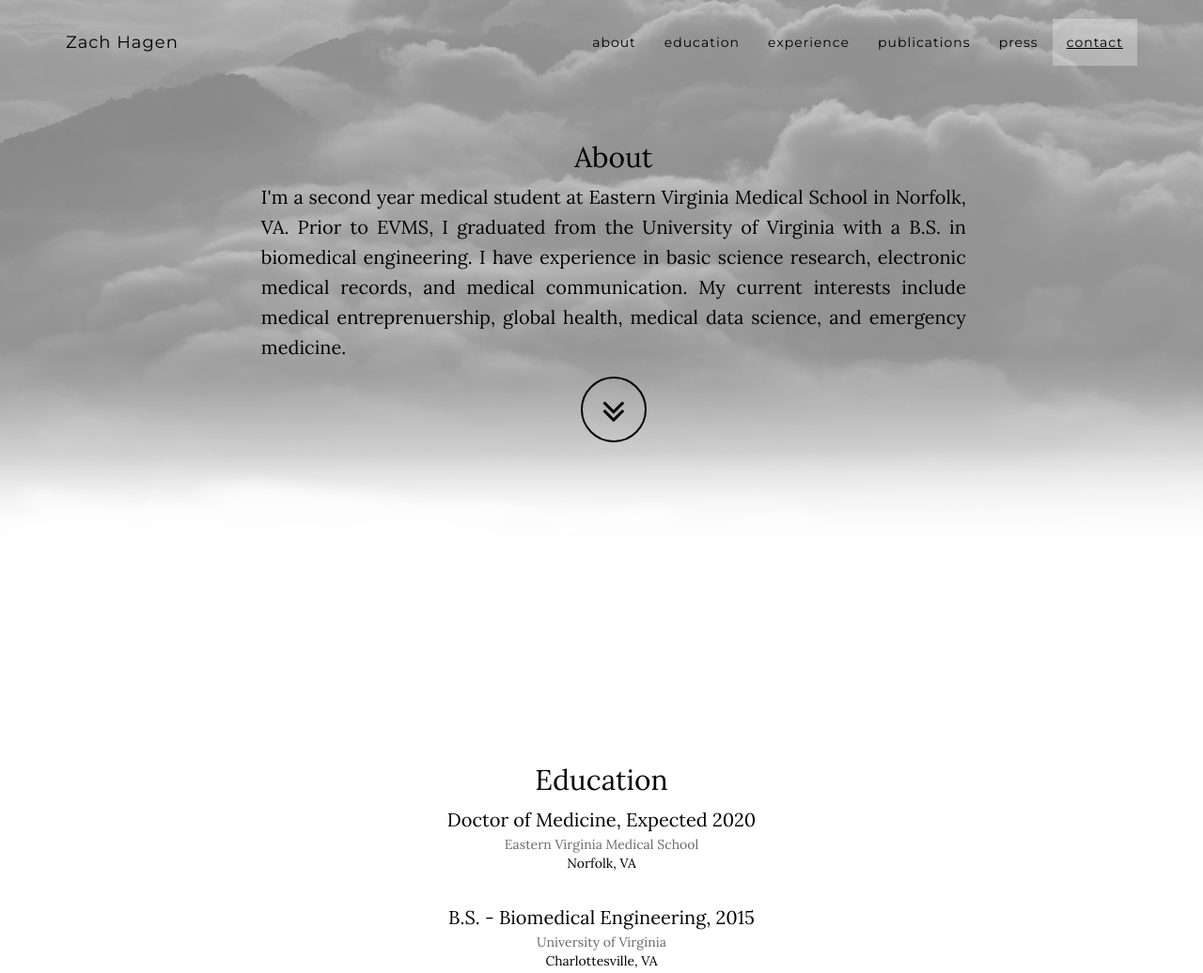
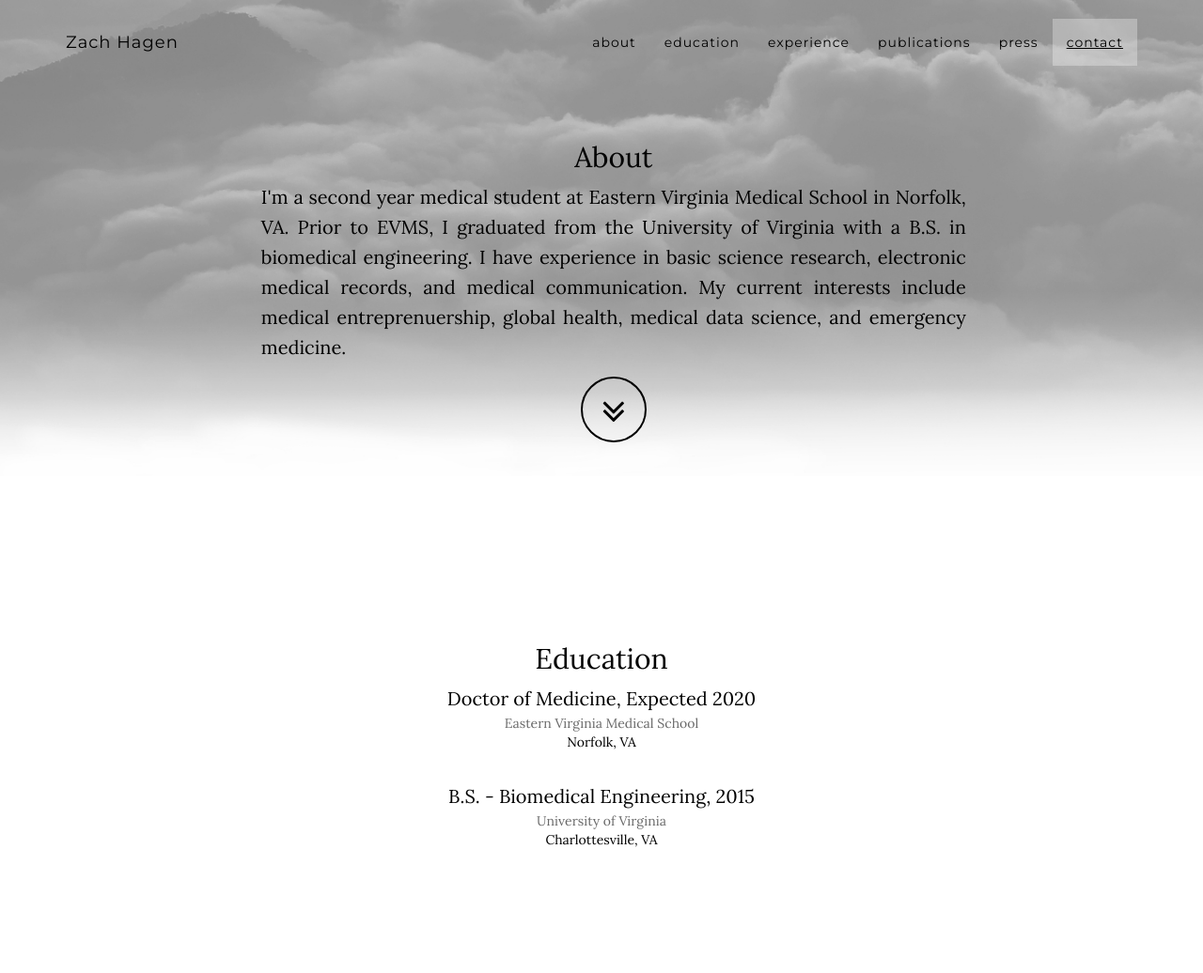
Before and after one commit to hagenmd/hagenmd.github.io, a website: page index.html in a window 1280 px wide. Shown: the top 1036 px of the page at 94% size. Drawn offline with nearby package versions, Linux system fonts and the light colour scheme.

Commit message:
Padding changes
changed padding to compress site

```diff
--- a/css/grayscale.css
+++ b/css/grayscale.css
@@ -133,7 +133,7 @@ a:focus {
 }
 .intro .intro-body {
   padding-top: 10%;
-  padding-bottom: 15%;
+  padding-bottom: 10%;
   display: table-cell;
   vertical-align: middle;
 }
@@ -222,16 +222,14 @@ a:focus {
 .content-section {
   padding-top: 50px;
 }
-.edu-section {
-  padding-top: 50px;
-}
+
 @media (min-width: 767px) {
   .content-section {
     padding-top: 100px;
   }
   .edu-section {
-    padding-top: 10%;
-    padding-bottom: 25%;
+    padding-top: 5%;
+    padding-bottom: 5%;
   }
 }
 .btn {
```
